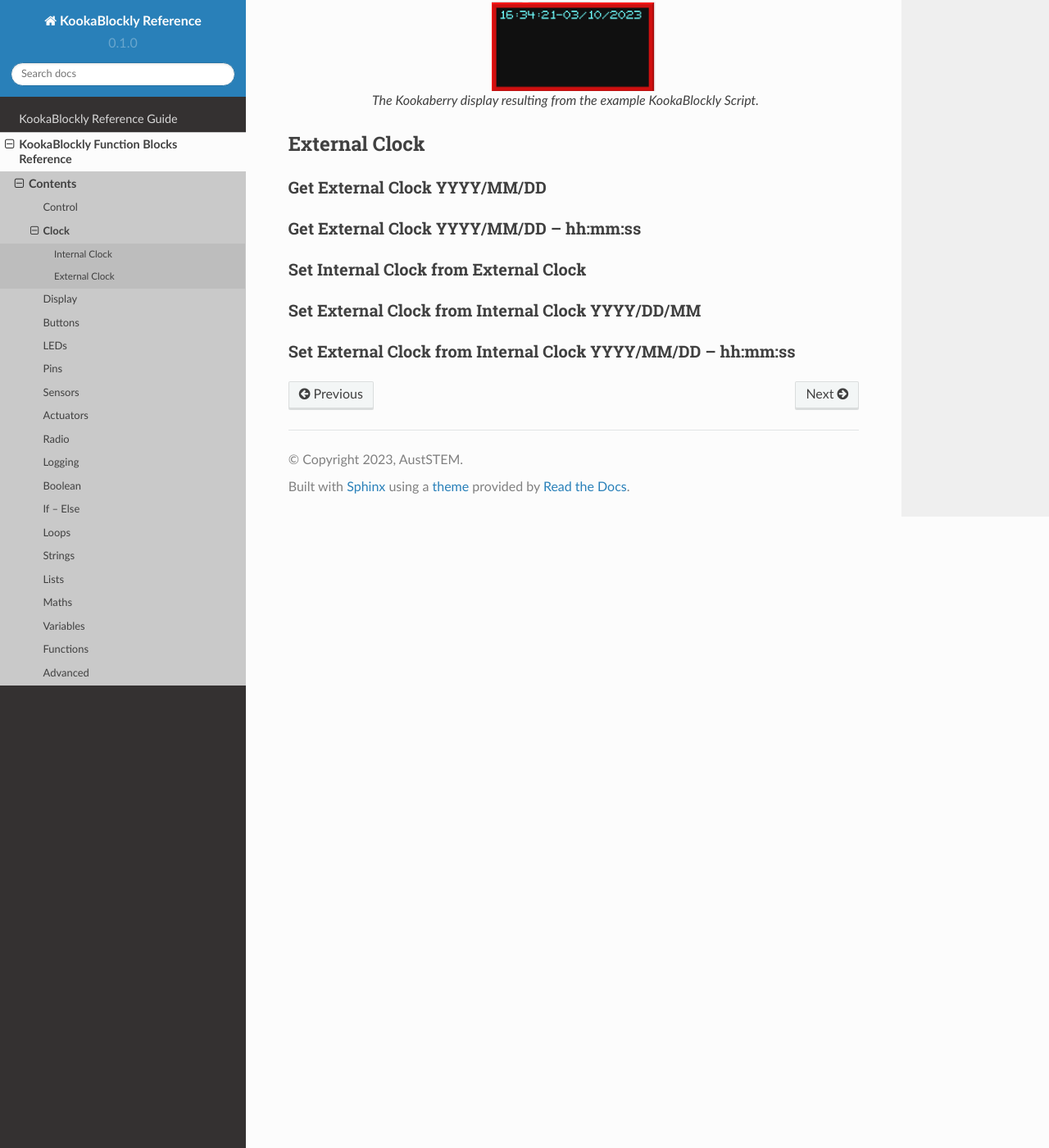
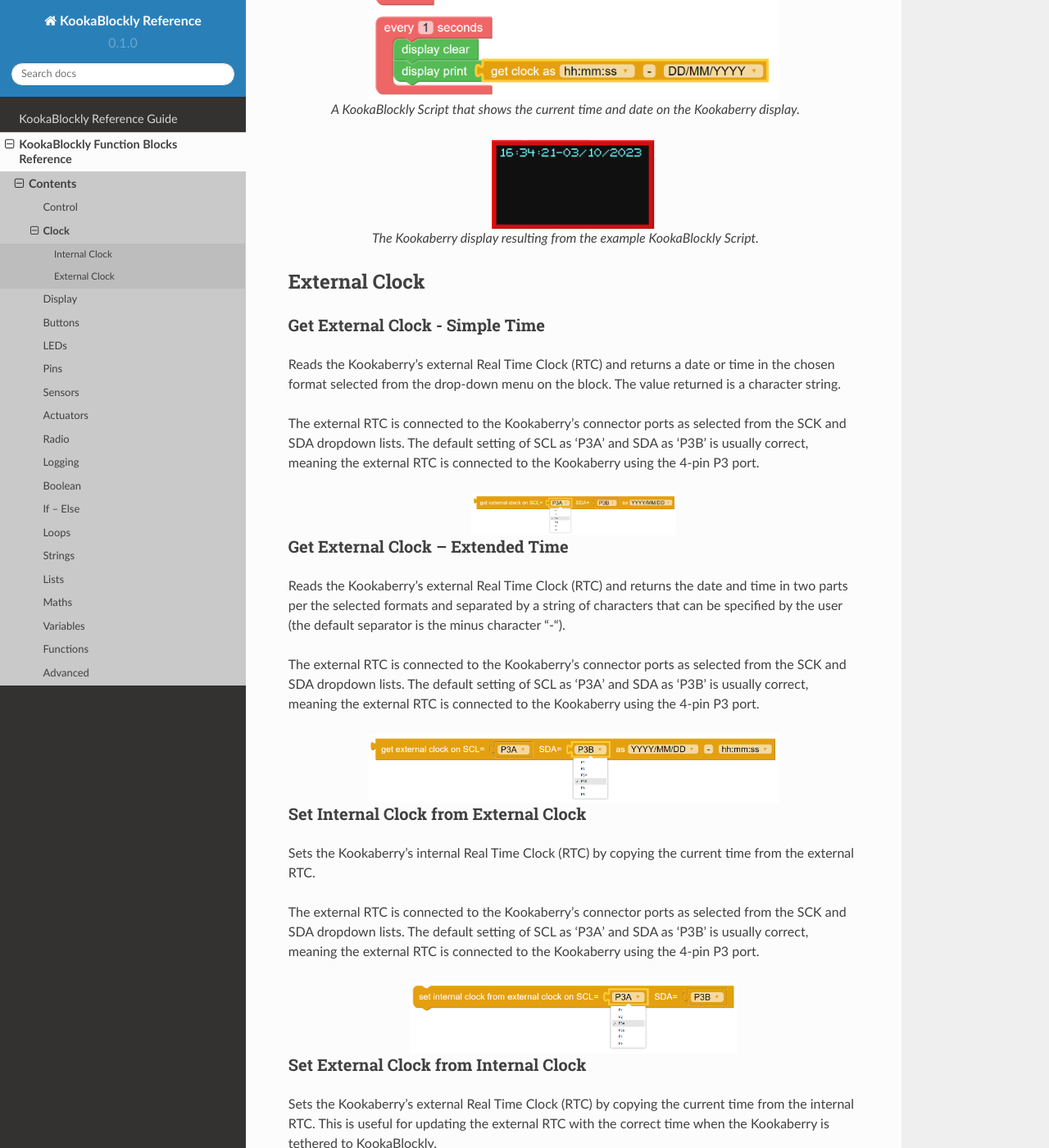
Before and after one commit to TDStrasser/KookaBlockly-Reference, a Sphinx documentation site: the page built from docs/source/clock.rst, in a window 1280 px wide and 1400 px high, scrolled down 1781 px. Shown: the whole window at 82% size. Built offline with Sphinx 7.4.7 and the Read the Docs theme 2.0.0, drawn with Linux system fonts in a browser that asks for light colours; some of the changed text lies outside the part shown.

Commit message:
External Clock blocks and images.

```diff
--- a/docs/source/clock.rst
+++ b/docs/source/clock.rst
@@ -7,12 +7,12 @@ The Kookaberry has an internal RTC which defaults to a time of 00:00:00 on 1 Jan
 
 When the Kookaberry is connected to KookaBlockly, its internal RTC is updated to the time on the hosting computer.
 
-An external RTC, connected as an accessory to the Kookaberry, usually has a battery and therefore maintains the time that has been previously set on it.  This provides a convenient way for the Kookaberry to obtain the correct time when it is not tethered to KookaBlockly (or KookaIDE or KookaTW).
+An external RTC, connected as an accessory to the Kookaberry, usually has a battery and therefore maintains the time that has been previously set on it.  This provides a convenient way for the Kookaberry to obtain the correct time when it is not tethered to KookaBlockly (or KookaIDE or KookaTW).  The external RTC is connected to the Kookaberry using two Pins specified as SCK and SDA on the relevant blocks.
 
 Clicking on the Clock category in the KookaSuite palette reveals the available blocks, as below.  Click and drag any of the required blocks to the KooaBlockly workspace and connect with other blocks to build a script that can use and/or set the time.
 
 .. figure:: images/clock-palette.png
-   :width: 300
+   :width: 400
    :align: center
 
    The palette of KookaBlockly Clock blocks.
@@ -41,14 +41,14 @@ Get Clock - Extended Time
 Reads the Kookaberry’s internal Real Time Clock (RTC) and returns the date and time in two parts per the selected formats and separated by a string of characters that can be specified by the user (the default separator is the minus character “-“).
 
 .. image:: images/get-clock-extended.png
-   :width: 400
+   :width: 500
    :align: center
 
 
 Below is a KookaBlockly example script demonstrating a loop which updates the Kookaberry’s display every second with the current time and date
 
 .. figure:: images/get-clock-extended-script.png
-   :width: 400
+   :width: 500
    :align: center
 
    A KookaBlockly Script that shows the current time and date on the Kookaberry display.
@@ -66,21 +66,68 @@ Below is a KookaBlockly example script demonstrating a loop which updates the Ko
 External Clock
 --------------
 
-Get External Clock  YYYY/MM/DD
-------------------------------
+Get External Clock - Simple Time
+--------------------------------
+
+Reads the Kookaberry’s external Real Time Clock (RTC) and returns a date or time in the chosen format selected from the drop-down menu on the block.  The value returned is a character string.
+
+The external RTC is connected to the Kookaberry's connector ports as selected from the SCK and SDA dropdown lists. The default setting of SCL as 'P3A' and SDA as 'P3B' is usually correct, meaning the external RTC is connected to the Kookaberry using the 4-pin P3 port.
+
+.. image:: images/get-external-clock-simple.png
+   :width: 250
+   :align: center
 
 
-Get External Clock YYYY/MM/DD – hh:mm:ss
-----------------------------------------
+Get External Clock – Extended Time
+----------------------------------
+
+Reads the Kookaberry’s external Real Time Clock (RTC) and returns the date and time in two parts per the selected formats and separated by a string of characters that can be specified by the user (the default separator is the minus character “-“).
+
+The external RTC is connected to the Kookaberry's connector ports as selected from the SCK and SDA dropdown lists. The default setting of SCL as 'P3A' and SDA as 'P3B' is usually correct, meaning the external RTC is connected to the Kookaberry using the 4-pin P3 port.
+
+
+.. image:: images/get-external-clock-extended.png
+   :width: 500
+   :align: center
+
 
 
 Set Internal Clock from External Clock
 --------------------------------------
 
+Sets the Kookaberry’s internal Real Time Clock (RTC) by copying the current time from the external RTC.
 
-Set External Clock from Internal Clock YYYY/DD/MM
--------------------------------------------------
+The external RTC is connected to the Kookaberry's connector ports as selected from the SCK and SDA dropdown lists. The default setting of SCL as 'P3A' and SDA as 'P3B' is usually correct, meaning the external RTC is connected to the Kookaberry using the 4-pin P3 port.
 
 
-Set External Clock from Internal Clock YYYY/MM/DD – hh:mm:ss
-------------------------------------------------------------
+.. image:: images/set-internal-clock-from-external-clock.png
+   :width: 400
+   :align: center
+
+
+
+Set External Clock from Internal Clock
+--------------------------------------
+
+Sets the Kookaberry’s external Real Time Clock (RTC) by copying the current time from the internal RTC. This is useful for updating the external RTC with the correct time when the Kookaberry is tethered to KookaBlockly.
+
+The external RTC is connected to the Kookaberry's connector ports as selected from the SCK and SDA dropdown lists. The default setting of SCL as 'P3A' and SDA as 'P3B' is usually correct, meaning the external RTC is connected to the Kookaberry using the 4-pin P3 port.
+
+
+.. image:: images/set-external-clock-from-internal-clock.png
+   :width: 400
+   :align: center
+
+
+
+Set External Clock from Character String
+----------------------------------------
+
+Sets the Kookaberry’s external Real Time Clock (RTC) to the time specified by a character string in the format "YYYY/MM/YY HH:MM:SS". This is useful for updating the external RTC with a fixed time or where the Kookaberry internal clock has not been automatically synchronised using KookaBlockly.
+
+The external RTC is connected to the Kookaberry's connector ports as selected from the SCK and SDA dropdown lists. The default setting of SCL as 'P3A' and SDA as 'P3B' is usually correct, meaning the external RTC is connected to the Kookaberry using the 4-pin P3 port.
+
+
+.. image:: images/set-external-clock-from-string.png
+   :width: 400
+   :align: center
```
Also changed, not shown: docs/source/images/get-external-clock-extended.png (added), docs/source/images/get-external-clock-simple.png (added), docs/source/images/set-external-clock-from-internal-clock.png (added), docs/source/images/set-external-clock-from-string.png (added), docs/source/images/set-internal-clock-from-external-clock.png (added).
